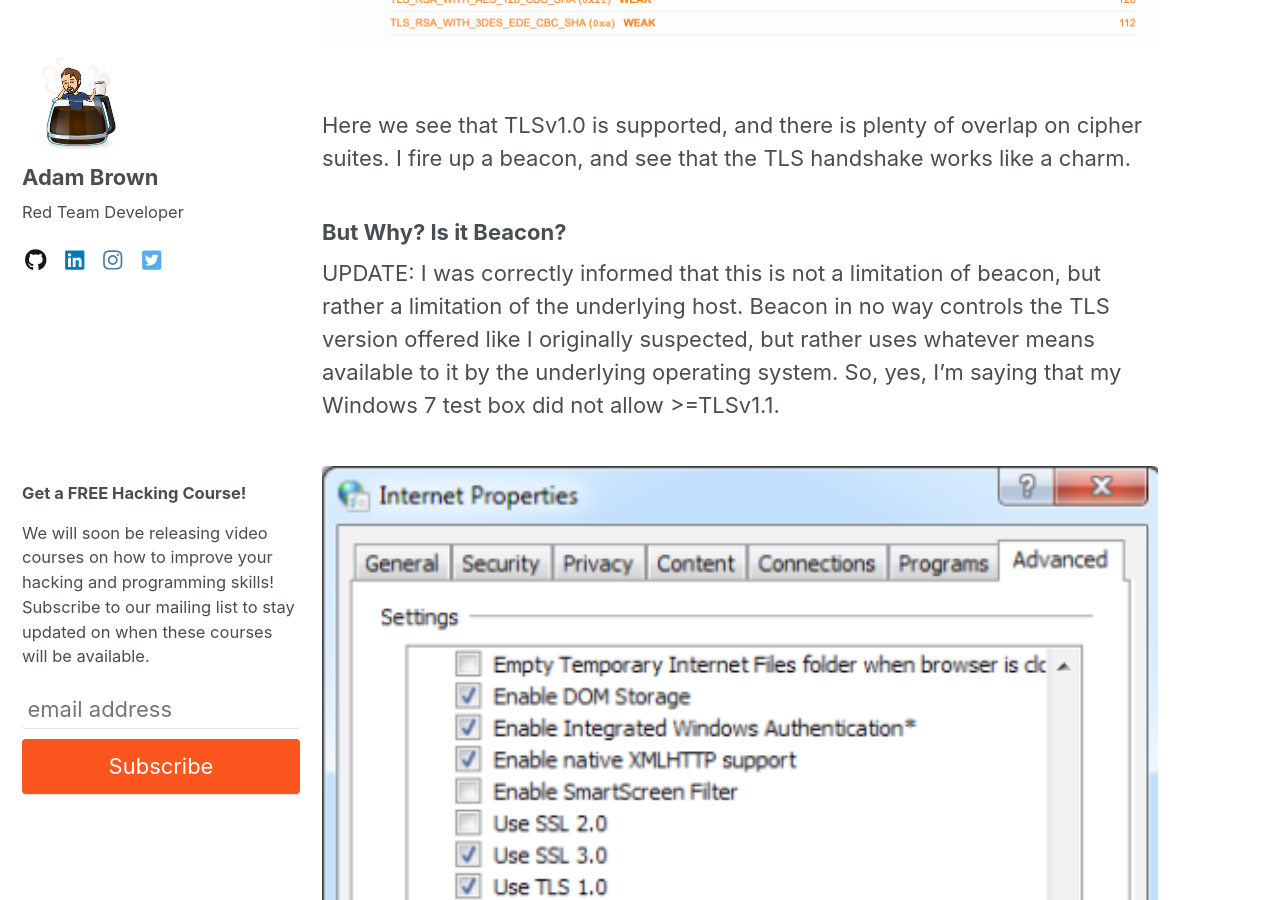
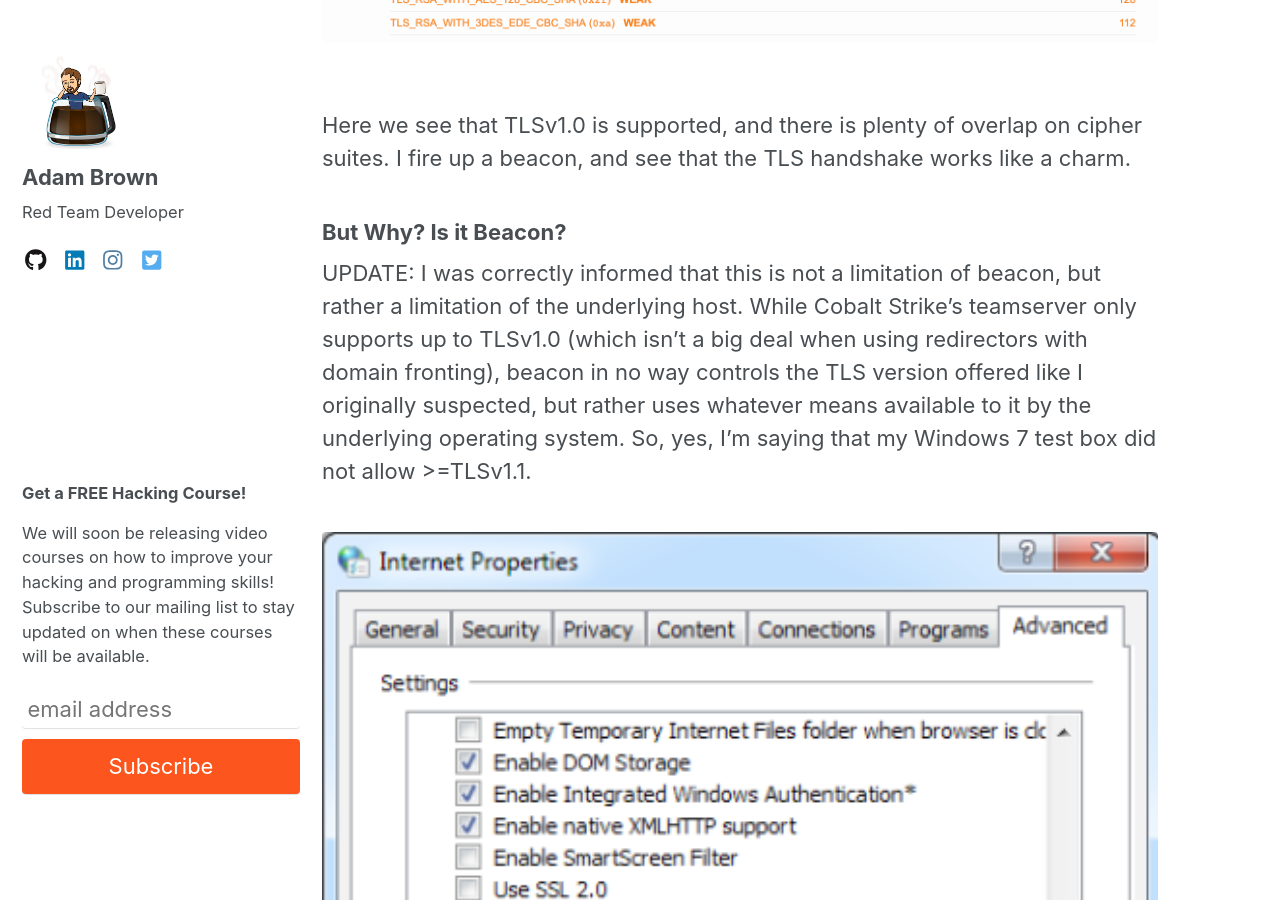
Before and after one commit to coffeegist/coffeegist.github.io, a Jekyll site: the page built from _posts/2019-02-07-domain-fronting-beacons-and-tls.md, in a window 1280 px wide and 900 px high, scrolled down 6503 px. Built offline with Jekyll 4.4.1, drawn with Linux system fonts in a browser that asks for light colours; nearby versions of some CDN libraries; comment, search, counter and statistics services are not loaded; some of the changed text lies outside the part shown.

Commit message:
* Mention TLS support of teamserver.

```diff
--- a/_posts/2019-02-07-domain-fronting-beacons-and-tls.md
+++ b/_posts/2019-02-07-domain-fronting-beacons-and-tls.md
@@ -69,7 +69,7 @@ Here we see that TLSv1.0 is supported, and there is plenty of overlap on cipher
 
 ### But Why? Is it Beacon?
 
-UPDATE: I was correctly informed that this is not a limitation of beacon, but rather a limitation of the underlying host. Beacon in no way controls the TLS version offered like I originally suspected, but rather uses whatever means available to it by the underlying operating system. So, yes, I'm saying that my Windows 7 test box did not allow >=TLSv1.1.
+UPDATE: I was correctly informed that this is not a limitation of beacon, but rather a limitation of the underlying host. While Cobalt Strike's teamserver only supports up to TLSv1.0 (which isn't a big deal when using redirectors with domain fronting), beacon in no way controls the TLS version offered like I originally suspected, but rather uses whatever means available to it by the underlying operating system. So, yes, I'm saying that my Windows 7 test box did not allow >=TLSv1.1.
 
 {% include figure image_path="/assets/images/2019-02-07-domain-fronting-beacons-and-tls/no-tls-for-you.png" %}
 
```
